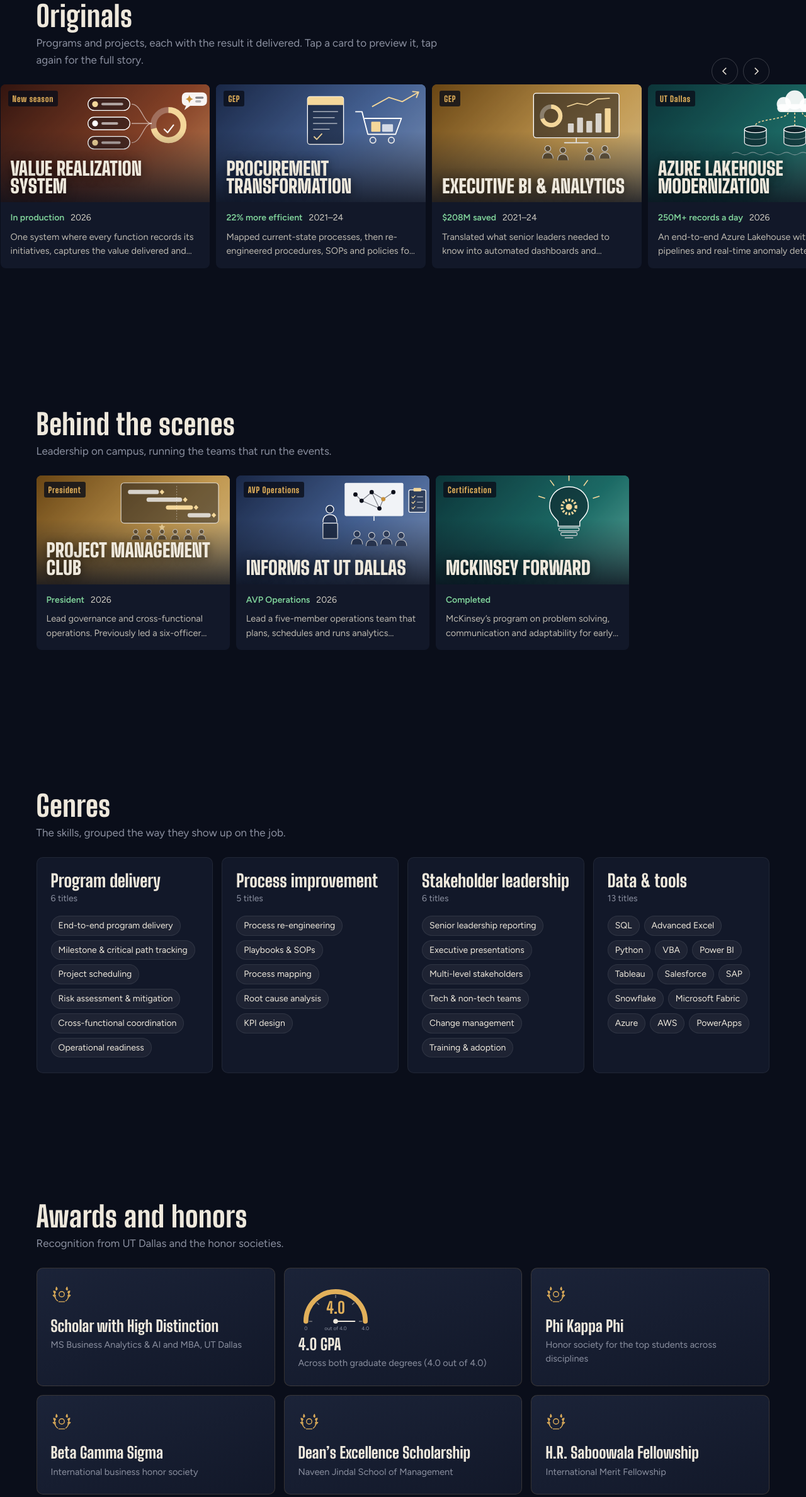
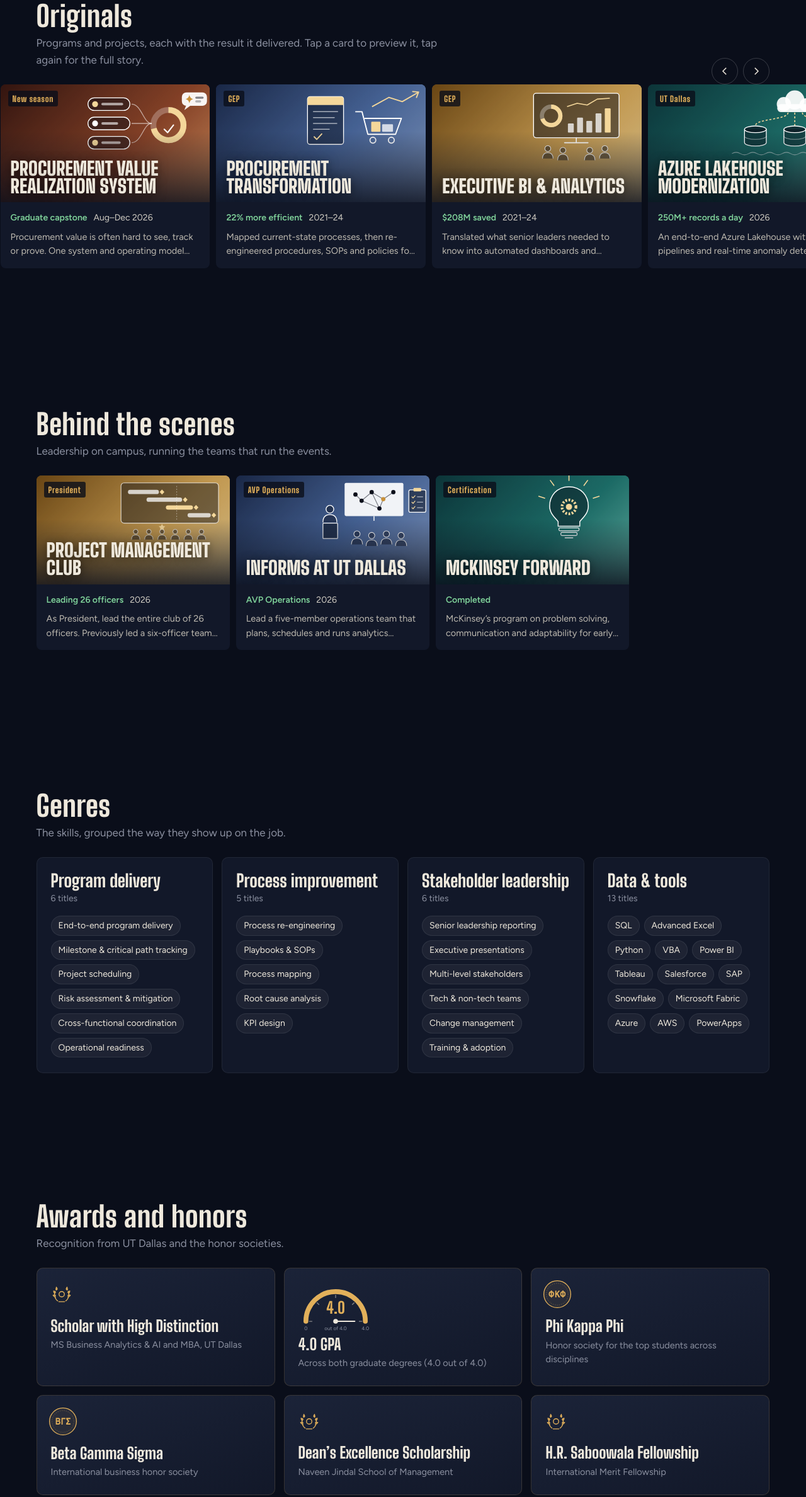
Before and after one commit to jazzboyadvanced007/amey-portfolio-v0.1, a plain HTML site: page index.html in a window 1280 px wide. Shown: the part 2240-4617 px from the top of the page at 63% size. Drawn offline with Linux system fonts and the light colour scheme.

Commit message:
Update capstone, PM Club, certification issuers, honor society seals
Co-Authored-By: Claude Opus 5.5 <noreply@anthropic.com>
Claude-Session: https://claude.ai/code/session_01Tkj8zkokBG7KX5UZhqCwxV

```diff
--- a/index.html
+++ b/index.html
@@ -208,6 +208,7 @@ body.ready .hero-art img{animation:artIn 1.8s var(--ease) both}
 .award.peek{transform:translateY(-4px);border-color:#E2B05A88}
 .award.peek::after{left:130%}
 @media (hover:hover){.award:hover{transform:translateY(-4px);border-color:#E2B05A88}.award:hover::after{left:130%}}
+.award .seal{width:46px;height:46px;margin:-6px 0 14px -4px;display:block}
 .award .laurel{width:34px;height:34px;color:var(--brass);margin-bottom:12px}
 .award strong{display:block;font-family:var(--display);font-weight:800;font-size:25px;line-height:1.05}
 .award span{display:block;color:var(--muted);font-size:14.5px;margin-top:6px}
@@ -281,6 +282,7 @@ footer{padding:28px var(--pad) 40px;color:var(--muted);font-size:14px;display:fl
 .sheet .metrics{display:flex;gap:22px;flex-wrap:wrap;margin-top:22px}
 .sheet .metrics strong{display:block;font-family:var(--display);font-size:38px;color:var(--brass);line-height:1}
 .sheet .metrics span{font-size:13.5px;color:var(--muted)}
+.sheet .note{margin-top:22px;font-size:14px;color:var(--muted);border-left:2px solid var(--brass-soft);padding-left:12px}
 
 /* trailer */
 #trailer .sheet{width:min(980px,100%);aspect-ratio:16/9;background:#05070d;display:flex;flex-direction:column}
@@ -524,17 +526,18 @@ const seasons = [
   { id:'s4', label:'Season 4', title:'The strategist', years:'UT Dallas, through Dec 2026',
     eps:[
       {art:'degree',t:'Double degree', meta:'MS Business Analytics & AI + MBA', stat:'4.0 / 4.0', g:G.brass, d:'Scholar with High Distinction in both the MS and MBA programs (4.0 GPA out of 4.0). Phi Kappa Phi, Beta Gamma Sigma, Dean’s Excellence Scholarship and the H.R. Saboowala International Merit Fellowship.'},
-      {art:'value',t:'Value realization', meta:'Capstone, Aug 2026 – now', stat:'AI', g:G.ember, d:'Building an integrated value realization system for a global eyecare company, with function-level KPI dashboards and an AI copilot for querying performance.'},
-      {art:'clubs',t:'Running the clubs', meta:'Leadership, Jan 2026 – now', stat:'PMC', g:G.plum, d:'President of the Project Management Club and Assistant Vice President of Operations for INFORMS at UT Dallas.'},
+      {art:'value',t:'Value realization', meta:'Graduate capstone, Aug–Dec 2026', stat:'AI', g:G.ember, d:'Designing an integrated value realization system and operating model with a global healthcare company, so each function can record initiatives, track value delivered and monitor KPIs in one place. Includes a governance playbook and an AI-enabled copilot for plain-language KPI questions.'},
+      {art:'clubs',t:'Running the clubs', meta:'Leadership, Jan 2026 – now', stat:'PMC', g:G.plum, d:'President of the Project Management Club, leading all 26 officers (previously General Secretary, leading a six-officer team), and Assistant Vice President of Operations for INFORMS at UT Dallas.'},
     ]},
 ];
 
 const originals = [
-  { id:'vrs', art:'vrs', title:'Value Realization System', badge:'New season', year:'2026', role:'Capstone · Global eyecare company', g:G.ember,
-    hl:'In production', logline:'One system where every function records its initiatives, captures the value delivered and tracks KPIs on its own dashboard.',
-    tags:['Power BI','AI copilot','Governance','KPI design'],
-    points:['Developed a fully integrated value realization system where every function group records and tracks ongoing and past initiatives, captures value delivered, and monitors KPIs on dedicated function-level dashboards.','Built an AI-enabled copilot to query KPIs and performance metrics.','Authoring a playbook for sustainable governance so the system keeps running after handover.'],
-    metrics:[{v:'All',l:'functions on one system'},{v:'AI',l:'copilot for KPI questions'}], period:'Aug 2026 – present' },
+  { id:'vrs', art:'vrs', title:'Procurement Value Realization System', badge:'New season', year:'Aug–Dec 2026', role:'Capstone team member', sponsor:'A global healthcare company (graduate capstone)', g:G.ember,
+    hl:'Graduate capstone', logline:'Procurement value is often hard to see, track or prove. One system and operating model where each function records initiatives, tracks value delivered and monitors KPIs in one place.',
+    tags:['Value realization','KPI design','Governance','Change adoption','AI-assisted analytics'],
+    points:['Operating model: how initiatives move from idea to verified value, and who owns each step.','Function-level KPI tracking: a consistent way for every function to report initiatives and value captured.','Governance playbook: roles, review cadence and adoption practices that keep the system in use after launch.','AI-enabled copilot: lets users ask plain-language questions about KPIs.'],
+    metrics:[{v:'1',l:'place for every function\u2019s KPIs'},{v:'AI',l:'copilot for plain-language questions'}], period:'Aug–Dec 2026',
+    note:'Project materials belong to the sponsor and are confidential, so they aren\u2019t shown here.' },
   { id:'proc', art:'proc', title:'Procurement Transformation', badge:'GEP', year:'2021–24', role:'Business Consultant · Enterprise clients', g:G.steel,
     hl:'22% more efficient', logline:'Mapped current-state processes, then re-engineered procedures, SOPs and policies for enterprise procurement teams.',
     tags:['Process mapping','SOPs','Change management','Stakeholders'],
@@ -563,11 +566,11 @@ const originals = [
 ];
 
 const leadership = [
-  { id:'pmc', art:'gantt', title:'Project Management Club', badge:'President', year:'2026', role:'UT Dallas', g:G.brass, hl:'President',
-    logline:'Lead governance and cross-functional operations. Previously led a six-officer team that grew membership and events.',
-    tags:['Governance','Team of 6','Events'],
-    points:['Lead governance and cross-functional operations for the club.','Previously led a six-officer team that grew membership and events.'],
-    metrics:[{v:'6',l:'officers led'}], period:'Jan 2026 – present' },
+  { id:'pmc', art:'gantt', title:'Project Management Club', badge:'President', year:'2026', role:'UT Dallas', g:G.brass, hl:'Leading 26 officers',
+    logline:'As President, lead the entire club of 26 officers. Previously led a six-officer team as General Secretary.',
+    tags:['Governance','26 officers','Events'],
+    points:['As President, lead the entire club of 26 officers and its governance and cross-functional operations.','Previously General Secretary, leading a six-officer team that grew membership and events.'],
+    metrics:[{v:'26',l:'officers led as President'},{v:'6',l:'officers led as General Secretary'}], period:'Jan 2026 – present' },
   { id:'informs', art:'stage', title:'INFORMS at UT Dallas', badge:'AVP Operations', year:'2026', role:'UT Dallas', g:G.steel, hl:'AVP Operations',
     logline:'Lead a five-member operations team that plans, schedules and runs analytics workshops and speaker events.',
     tags:['Operations','Scheduling','Logistics'],
@@ -588,8 +591,8 @@ const genres = [
 const awards = [
   {t:'Scholar with High Distinction', s:'MS Business Analytics & AI and MBA, UT Dallas'},
   {t:'4.0 GPA', s:'Across both graduate degrees (4.0 out of 4.0)', dial:true},
-  {t:'Phi Kappa Phi', s:'Honor society for the top students across disciplines'},
-  {t:'Beta Gamma Sigma', s:'International business honor society'},
+  {t:'Phi Kappa Phi', seal:'\u03A6\u039A\u03A6', s:'Honor society for the top students across disciplines'},
+  {t:'Beta Gamma Sigma', seal:'\u0392\u0393\u03A3', s:'International business honor society'},
   {t:'Dean’s Excellence Scholarship', s:'Naveen Jindal School of Management'},
   {t:'H.R. Saboowala Fellowship', s:'International Merit Fellowship'},
 ];
@@ -824,8 +827,9 @@ $('#leadRail').innerHTML=leadership.map(cardHTML).join('');
 const all=[...originals,...leadership];
 
 $('#genreGrid').innerHTML=genres.map(g=>`<div class="genre"><h3>${esc(g.n)}</h3><div class="count">${g.items.length} titles</div><ul>${g.items.map(i=>`<li>${esc(i)}</li>`).join('')}</ul></div>`).join('');
+function seal(t){return `<svg class="seal" viewBox="0 0 56 56" aria-hidden="true"><circle cx="28" cy="28" r="26" fill="#E2B05A14" stroke="#E2B05A" stroke-width="1.6"/><circle cx="28" cy="28" r="21" fill="none" stroke="#E2B05A" stroke-opacity=".5" stroke-width="1" stroke-dasharray="1.5 2.5"/><text x="28" y="34.5" text-anchor="middle" font-family="Big Shoulders Display, Arial Narrow, sans-serif" font-weight="800" font-size="18" letter-spacing=".5" fill="#E2B05A">${t}</text></svg>`;}
 const laurel='<svg class="laurel" viewBox="0 0 40 40" fill="none" stroke="currentColor" stroke-width="1.6" aria-hidden="true"><path d="M13 33c-6-4-8-12-5-19M27 33c6-4 8-12 5-19M9 25c-2 0-4-1-5-3 2-1 4 0 5 1M8 19c-2-1-3-3-3-5 2 0 3 2 4 3M10 13c-1-2-1-4 0-6 1 1 2 3 1 5M31 25c2 0 4-1 5-3-2-1-4 0-5 1M32 19c2-1 3-3 3-5-2 0-3 2-4 3M30 13c1-2 1-4 0-6-1 1-2 3-1 5M14 34h12"/><circle cx="20" cy="20" r="5"/></svg>';
-$('#awardGrid').innerHTML=awards.map(a=>`<div class="award">${a.dial?gpaDial('dial-award'):laurel}<strong>${esc(a.t)}</strong><span>${esc(a.s)}</span></div>`).join('');
+$('#awardGrid').innerHTML=awards.map(a=>`<div class="award">${a.dial?gpaDial('dial-award'):a.seal?seal(a.seal):laurel}<strong>${esc(a.t)}</strong><span>${esc(a.s)}</span></div>`).join('');
 
 
 /* ================= Certifications ================= */
@@ -840,12 +844,12 @@ const ICO={
 const certsSoon=[
   {code:'DP-600', n:'Microsoft Certified: Fabric Analytics Engineer Associate', by:'Microsoft', i:'fabric'},
   {n:'Google Project Management Professional Certificate', by:'Google', i:'pm'},
-  {n:'IBM Data Analytics Certificate', by:'IBM', i:'data'},
+  {n:'IBM Data Analyst Professional Certificate', by:'IBM', i:'data'},
 ];
 const certsDone=[
   {n:'Oracle SQL Explorer Badge', by:'Oracle', i:'sql'},
-  {n:'SQL Essential Training', i:'sql'},
-  {n:'Cybersecurity at Work', i:'shield'},
+  {n:'SQL Essential Training', by:'NASBA', i:'sql'},
+  {n:'Cybersecurity at Work', by:'LinkedIn', i:'shield'},
   {n:'McKinsey Forward Program', by:'McKinsey & Company', i:'bulb'},
 ];
 function certHTML(c,soon){return `<div class="cert${soon?' soon':''}"><div class="cert-top"><span class="cert-ico"><svg viewBox="0 0 24 24" fill="none" stroke="currentColor" stroke-width="1.8" stroke-linecap="round" stroke-linejoin="round" aria-hidden="true">${ICO[c.i]}</svg></span>${soon?'<span class="chip"><i></i>In progress</span>':'<span class="chip done">Earned</span>'}</div>${c.code?`<strong class="cert-code">${esc(c.code)}</strong>`:''}<h4>${esc(c.n)}</h4>${c.by?`<span class="by">${esc(c.by)}</span>`:''}</div>`;}
@@ -957,9 +961,9 @@ function openProject(c){
       <div>
         <div class="line1"><span class="hl">${esc(o.hl)}</span>${o.period?`<span>${esc(o.period)}</span>`:''}</div>
         <ul class="points">${o.points.map(p=>`<li>${esc(p)}</li>`).join('')}</ul>
-        ${o.metrics.length?`<div class="metrics">${o.metrics.map(m=>`<div><strong>${esc(m.v)}</strong><span>${esc(m.l)}</span></div>`).join('')}</div>`:''}
+        ${o.metrics.length?`<div class="metrics">${o.metrics.map(m=>`<div><strong>${esc(m.v)}</strong><span>${esc(m.l)}</span></div>`).join('')}</div>`:''}${o.note?`<p class="note">${esc(o.note)}</p>`:''}
       </div>
-      <div class="side"><div><b>Role:</b> ${esc(o.role)}</div><div><b>Tools and themes:</b> ${o.tags.map(esc).join(', ')}</div></div>
+      <div class="side"><div><b>Role:</b> ${esc(o.role)}</div>${o.sponsor?`<div><b>Sponsor:</b> ${esc(o.sponsor)}</div>`:''}<div><b>Tools and themes:</b> ${o.tags.map(esc).join(', ')}</div></div>
     </div>`;
   openModal($('#projModal'));
 }
```
